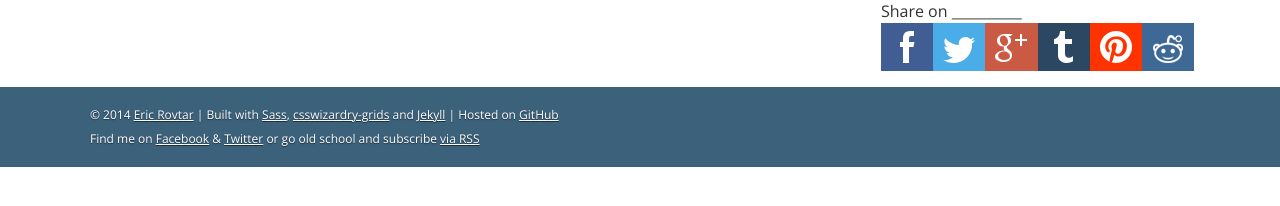
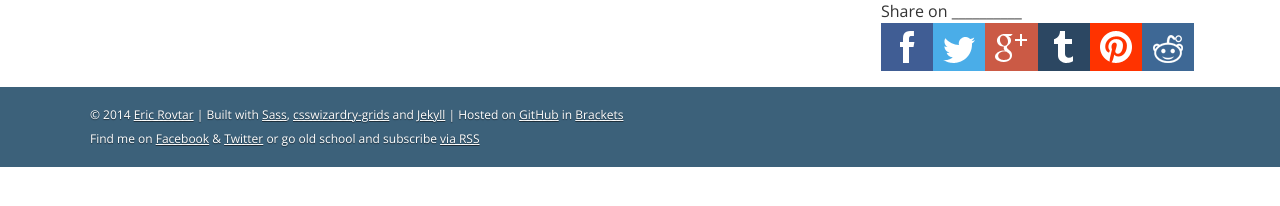
Before and after one commit to ericrovtar/ericrovtar.github.io, a Jekyll site: the page built from index.html, in a window 1280 px wide. Shown: the part 617-823 px from the top of the page. Built offline with Jekyll 4.4.1, drawn with Linux system fonts in a browser that asks for light colours; comment, search, counter and statistics services are not loaded.

Commit message:
Add brackets link

```diff
--- a/_includes/footer.html
+++ b/_includes/footer.html
@@ -7,7 +7,8 @@
                     Built with <a href="http://sass-lang.com" target="_blank">Sass</a>,
                     <a href="http://csswizardry.com/csswizardry-grids/" target="_blank">csswizardry-grids</a> and
                     <a href="http://jekyllrb.com" target="_blank">Jekyll</a> |
-                    Hosted on <a href="http://github.com" target="_blank">GitHub</a><br />
+                    Hosted on <a href="http://github.com" target="_blank">GitHub</a> in
+                    <a href="http://brackets.io/" target="_blank">Brackets</a><br />
                     Find me on <a href="http://facebook.com/eric.rovtar" target="_blank">Facebook</a> &amp;
                     <a href="http://twitter.com/ericrovtar" target="_blank">Twitter</a> or go old school
                     and subscribe <a href="{{ "/feed.xml" | prepend: site.baseurl }}">via RSS</a>
```
